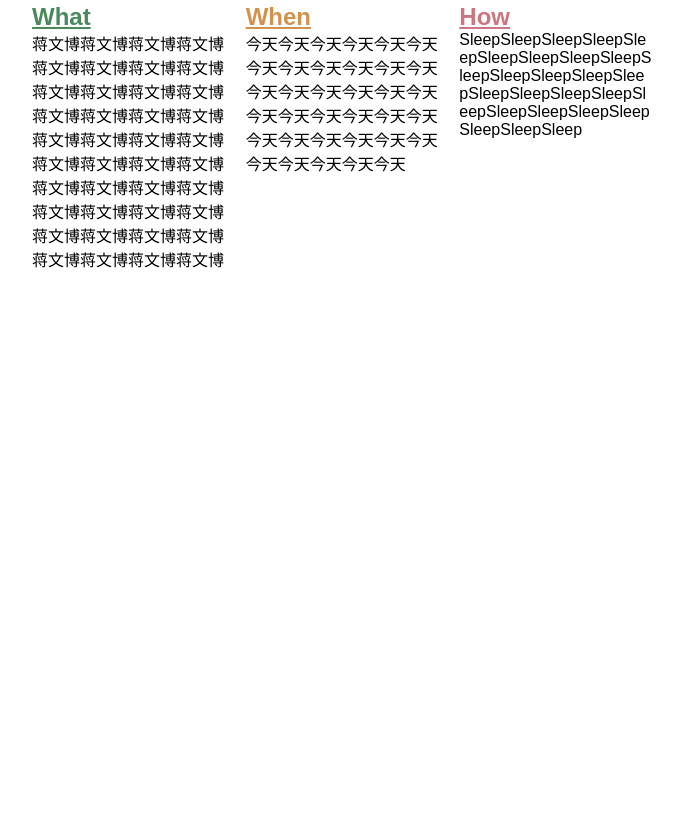
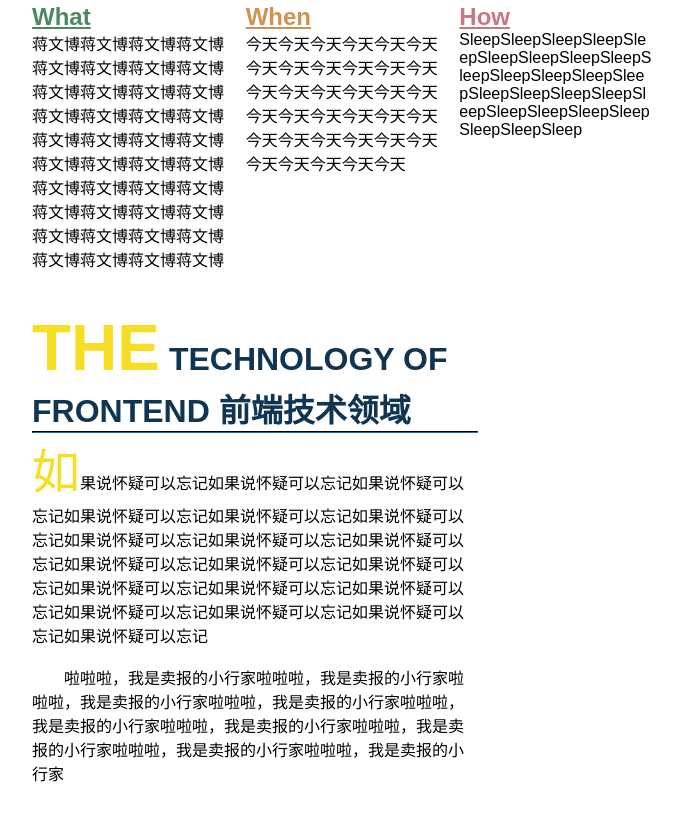
Before and after one commit to ggaier/ife, a plain HTML site: page task05_paper.html in a window 1280 px wide. Shown: the part 405-1226 px from the top of the page, without its empty margins (12-694 px from the left). Drawn offline with Linux system fonts and the light colour scheme.

Commit message:
add bottom article

```diff
--- a/css/task05.css
+++ b/css/task05.css
@@ -41,6 +41,11 @@ body {
 }
 
 .article-top {
+	padding: 20px 0px;
+	overflow: auto;
+}
+
+.article-bottom{
 	padding: 20px 0px;
 	overflow: auto;
 }
@@ -109,6 +114,10 @@ body {
 	border-color: rgb(193,110,127);
 }
 
+.divider--blue{
+	border-color: rgb(16,53,83);
+}
+
 .aside-title{
 	text-decoration: underline;
 	font-size: xx-large;
@@ -129,8 +138,38 @@ body {
 .aside-number--multiline{
 	font-size: 0.2em;
 	color: rgb(193,110,127);
+	font-style: normal;
+	vertical-align: top;
 }
 
 .font--large{
+	font-size: 3em;
+}
+
+.aside-bottom-item{
+	width: 50%;
+	float: left;
+}
+
+.aside-bottom-item--accent{
+	color: rgb(245,222,35);
 	font-size: 2em;
 }
+
+.aside-bottom-item h1{
+	color: rgb(16,53,83);
+	font-size: 2em;
+}
+
+.aside-bottom-article{
+
+}
+
+.aside-bottom-article--paragraph{
+	text-indent: 2em;
+}
+
+.aside-bottom-article::first-letter{
+	font-size: 3em;
+	color: rgb(245,222,35);
+}
--- a/task05_paper.html
+++ b/task05_paper.html
@@ -40,11 +40,22 @@
                 <h1 class="aside-title">ABOUT <br/> Technology</h1>
                 <p>about aboutabout aboutabout aboutabout aboutabout about
                 </p>
-                <div class="aside-number--italic">700<div/>
-                <p class="aside-number--multiline"><strong class="font--large">3.2</strong>CSScsscsscsscsscsscsscsscsscsscsscsscsscsscsscsscsscsscsscsscsscss</p>
+                <div class="aside-number--italic">700
+                    <div/>
+                    <p class="aside-number--multiline"><strong class="font--large">3.2</strong>CSScsscsscsscsscsscsscsscsscsscsscsscsscsscsscsscsscsscsscsscsscss</p>
             </aside>
         </section>
-        <section class="article-bottom"></section>
+        <section class="article-bottom">
+            <div class="aside-bottom-item">
+                <h1><strong class="aside-bottom-item--accent">THE</strong> TECHNOLOGY OF FRONTEND 前端技术领域</h1>
+                <hr class="divider--blue" />
+                <p class="aside-bottom-article">如果说怀疑可以忘记如果说怀疑可以忘记如果说怀疑可以忘记如果说怀疑可以忘记如果说怀疑可以忘记如果说怀疑可以忘记如果说怀疑可以忘记如果说怀疑可以忘记如果说怀疑可以忘记如果说怀疑可以忘记如果说怀疑可以忘记如果说怀疑可以忘记如果说怀疑可以忘记如果说怀疑可以忘记如果说怀疑可以忘记如果说怀疑可以忘记如果说怀疑可以忘记如果说怀疑可以忘记如果说怀疑可以忘记</p>
+                <br/>
+                <p class="aside-bottom-article--paragraph">
+                啦啦啦，我是卖报的小行家啦啦啦，我是卖报的小行家啦啦啦，我是卖报的小行家啦啦啦，我是卖报的小行家啦啦啦，我是卖报的小行家啦啦啦，我是卖报的小行家啦啦啦，我是卖报的小行家啦啦啦，我是卖报的小行家啦啦啦，我是卖报的小行家</p>
+            </div>
+            <div class="aside-bottom-item"></div>
+        </section>
     </article>
     <footer>
     </footer>
```
